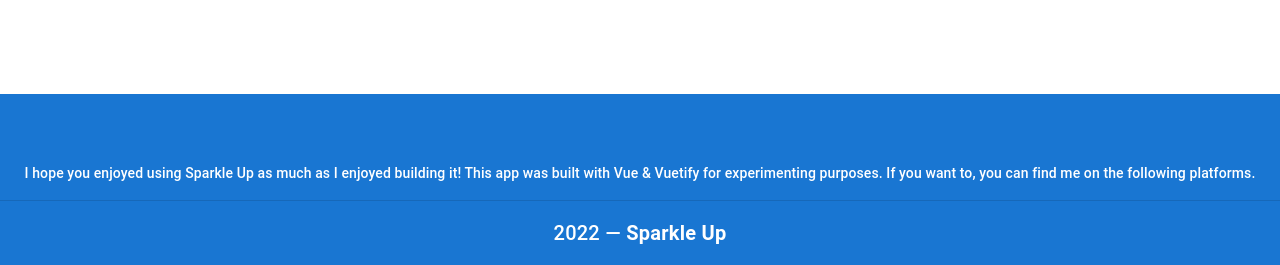
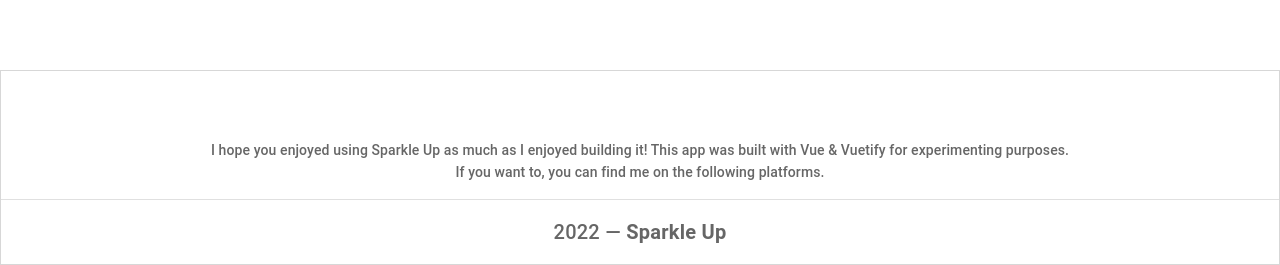
Before and after one commit to waylonturbes/sparkle-up, a Vue app: page / in a window 1280 px wide. Shown: the part 535-800 px from the top of the page. Built offline with nearby package versions, Linux system fonts and the light colour scheme; the HTML template or start-up script is replaced by a standard one.

Commit message:
style: reset footer text colors, bg color, and add outline

```diff
--- a/src/components/SparkleUpFooter.vue
+++ b/src/components/SparkleUpFooter.vue
@@ -1,17 +1,11 @@
 <template>
-  <v-footer :absolute="false" class="pa-0" style="">
-    <v-card
-      :flat="true"
-      :tile="true"
-      color="primary"
-      class="white--text text-center"
-      width="100%"
-    >
+  <v-footer :absolute="false" outlined class="pa-0">
+    <v-card :flat="true" :tile="true" class="text-center" width="100%">
       <v-card-text>
         <v-btn
           v-for="icon in icons"
           :key="icon.svg"
-          class="mx-4 white--text"
+          class="mx-4"
           :href="icon.link"
           target="_blank"
           icon
@@ -20,15 +14,15 @@
         </v-btn>
       </v-card-text>
 
-      <v-card-text class="white--text pt-0 text-body1 font-weight-medium">
+      <v-card-text class="pt-0 text-body1 font-weight-medium">
         I hope you enjoyed using Sparkle Up as much as I enjoyed building it!
-        This app was built with Vue & Vuetify for experimenting purposes. If you
-        want to, you can find me on the following platforms.
+        This app was built with Vue & Vuetify for experimenting purposes.
+        <br />If you want to, you can find me on the following platforms.
       </v-card-text>
 
       <v-divider></v-divider>
 
-      <v-card-text class="white--text text-h6">
+      <v-card-text class="text-h6">
         {{ new Date().getFullYear() }} — <strong>Sparkle Up</strong>
       </v-card-text>
     </v-card>
```
